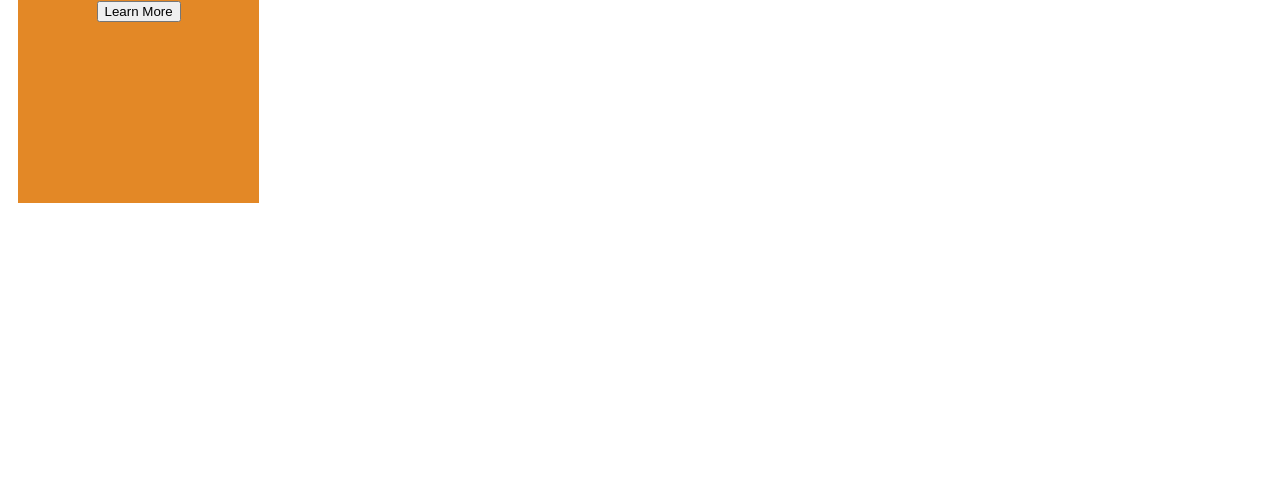
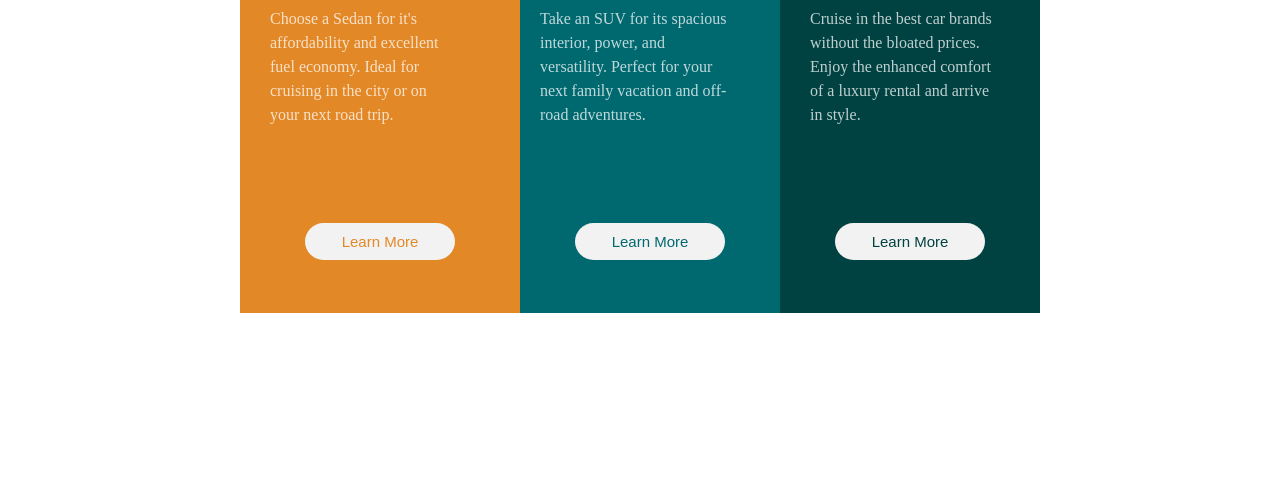
Before and after one commit to Joel-Nwamba/card-component, a plain HTML site: page index.html in a window 1280 px wide. Shown: the part 315-800 px from the top of the page. Drawn offline with Linux system fonts and the light colour scheme.

Commit message:
new update

```diff
--- a/css/styles.css
+++ b/css/styles.css
@@ -3,30 +3,77 @@ body {
 }
 
 .image-container {
-    /* position: relative;
-    right: 350px;
-    bottom: 10px; */
+ text-align: left;
 }
 
 .card-container {
     display: flex;
-    margin: 0 auto 0 auto;
-    /* flex-wrap: wrap; */
-    /* justify-content: center; */
+    flex-wrap: wrap;
+    justify-content: center;
+    padding: 150px;
 }
 
 .sedan-container {
     background-color: hsl(31, 77%, 52%);
     margin: 10px;
-    padding: 50px;
+    padding: 30px;
     width: 220px;
     height: 400px;
+    position: relative;
+    left: 30px;
 }
 
-/* .suvs-container {
-    width: 110px;
+.suvs-container {
+    background-color:  hsl(184, 100%, 22%);
+    margin: 10px;
+    padding: 30px;
+    width: 220px;
+    height: 400px;
+
 }
 
 .luxury-container {
-    width: 110px;
-} */
+   background-color: hsl(179, 100%, 13%);
+   margin: 10px;
+   padding: 30px;
+   width: 200px;
+   height: 400px;
+   position: relative;
+   right: 30px;
+}
+
+h1 {
+    color: hsl(0, 0%, 95%);
+    text-align: left;
+}
+
+p {
+    color: hsla(0, 0%, 100%, 0.75);
+    text-align: left;
+    height: 200px;
+    width: 190px;
+    line-height: 1.5;
+}
+
+button {
+    background-color: hsl(0, 0%, 95%);
+    border-radius: 20px;
+    border-style: none;
+    padding: 10px;
+    width: 150px;
+}
+
+.btn1 {
+    color: hsl(31, 77%, 52%);
+    font-size: 15px;
+}
+
+.btn2 {
+    color: hsl(184, 100%, 22%);
+    font-size: 15px;
+}
+
+.btn3 {
+    color: hsl(179, 100%, 13%);
+    font-size: 15px;
+}
--- a/index.html
+++ b/index.html
@@ -10,20 +10,20 @@
            <div class="sedan-container">
                <div class="image-container"><img src="img/icon-sedans.svg"></div>
                <h1>SEDANS</h1>
-               <p>Choose a Sedan for it's affordability and excellent fuel economy. Ideal for cruising in the city or on your next road trip</p>
-               <button class = "btn">Learn More</button>
+               <p>Choose a Sedan for it's affordability and excellent fuel economy. Ideal for cruising in the city or on your next road trip.</p>
+               <button class = "btn1">Learn More</button>
            </div>
            <div class="suvs-container">
                <div class = "image-container"><img src="img/icon-suvs.svg"></div>
                <h1>SUVS</h1>
-               <p>Take an SUV for its spacious interior, power, and versatility. Perfect for your next family vacation and off-road adventures</p>
-               <button class="btn">Learn More</button>
+               <p>Take an SUV for its spacious interior, power, and versatility. Perfect for your next family vacation and off-road adventures.</p>
+               <button class="btn2">Learn More</button>
            </div>
            <div class="luxury-container">
                <div class = "image-container"><img src="img/icon-luxury.svg"></div>
                <h1>LUXURY</h1>
                <p>Cruise in the best car brands without the bloated prices. Enjoy the enhanced comfort of a luxury rental and arrive in style.</p>
-               <button class = "btn">Learn More</button>
+               <button class = "btn3">Learn More</button>
            </div>
        </div>
     </body>
```
